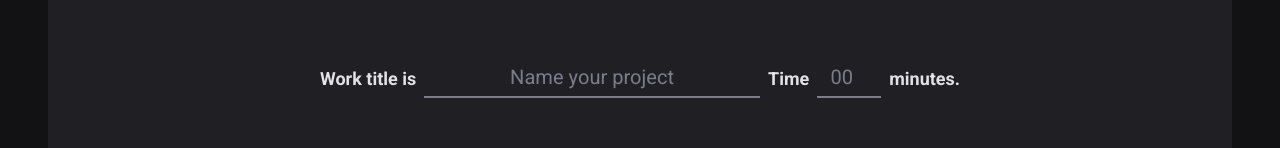
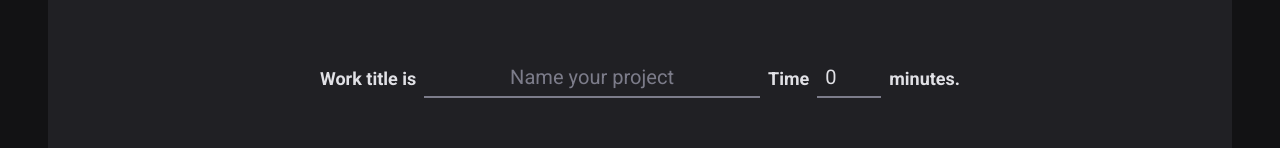
Before and after one commit to WladimirFilho/ReactJs_Ignite_Pomodoro_Timer, a React (Vite) app: page / in a window 1280 px wide. Shown: the part 166-314 px from the top of the page. Built offline with nearby package versions, Linux system fonts and the light colour scheme.

Commit message:
Impl: Zod and Zod Resolver.
Use Watch function to control the changes.

Create zod.object that validates inputs

User register() to register the validation on TextInput

```diff
--- a/package.json
+++ b/package.json
@@ -10,12 +10,14 @@
     "preview": "vite preview"
   },
   "dependencies": {
+    "@hookform/resolvers": "^3.1.1",
     "phosphor-react": "^1.4.1",
     "react": "^18.2.0",
     "react-dom": "^18.2.0",
     "react-hook-form": "^7.45.2",
     "react-router-dom": "^6.14.2",
-    "styled-components": "^6.0.4"
+    "styled-components": "^6.0.4",
+    "zod": "^3.21.4"
   },
   "devDependencies": {
     "@rocketseat/eslint-config": "^2.1.0",
--- a/src/pages/home/index.tsx
+++ b/src/pages/home/index.tsx
@@ -2,6 +2,9 @@
 /* eslint-disable @typescript-eslint/no-misused-promises */
 import { Play } from "phosphor-react";
 import { useForm } from "react-hook-form";
+import * as zod from "zod";
+import { zodResolver } from "@hookform/resolvers/zod";
+
 import {
   CountdownContainer,
   FormContainer,
@@ -12,10 +15,32 @@ import {
   TextInput,
 } from "./styles";
 
+const newCycleFormValidationSchema = zod.object({
+  task: zod.string().min(2, "Task needs to be at least 2 characters"),
+  minutesAmount: zod
+    .number()
+    .min(5, "Minimum cycle time is 5 min")
+    .max(60, "Maximum cycle time is 5 min"),
+});
+
+// interface NewCycleFormData {
+//   task: string;
+//   minutesAmount: number;
+// }
+
+// To infer inside zod the typeof, instead using the interface
+type NewCycleFormData = zod.infer<typeof newCycleFormValidationSchema>;
+
 export function Home() {
-  const { register, handleSubmit, watch } = useForm();
+  const { register, handleSubmit, watch } = useForm<NewCycleFormData>({
+    resolver: zodResolver(newCycleFormValidationSchema),
+    defaultValues: {
+      task: "",
+      minutesAmount: 0,
+    },
+  });
 
-  function handleCreateNewCycle(data: any) {
+  function handleCreateNewCycle(data: NewCycleFormData) {
     console.log(data);
   }
 
@@ -49,7 +74,7 @@ export function Home() {
             id="minutesAmount"
             type="number"
             step={5}
-            min={5}
+            min={2}
             max={60}
             {...register("minutesAmount", { valueAsNumber: true })}
           />
```
Also changed, not shown: 1 other file (tests, documents, lock files or other folders).
